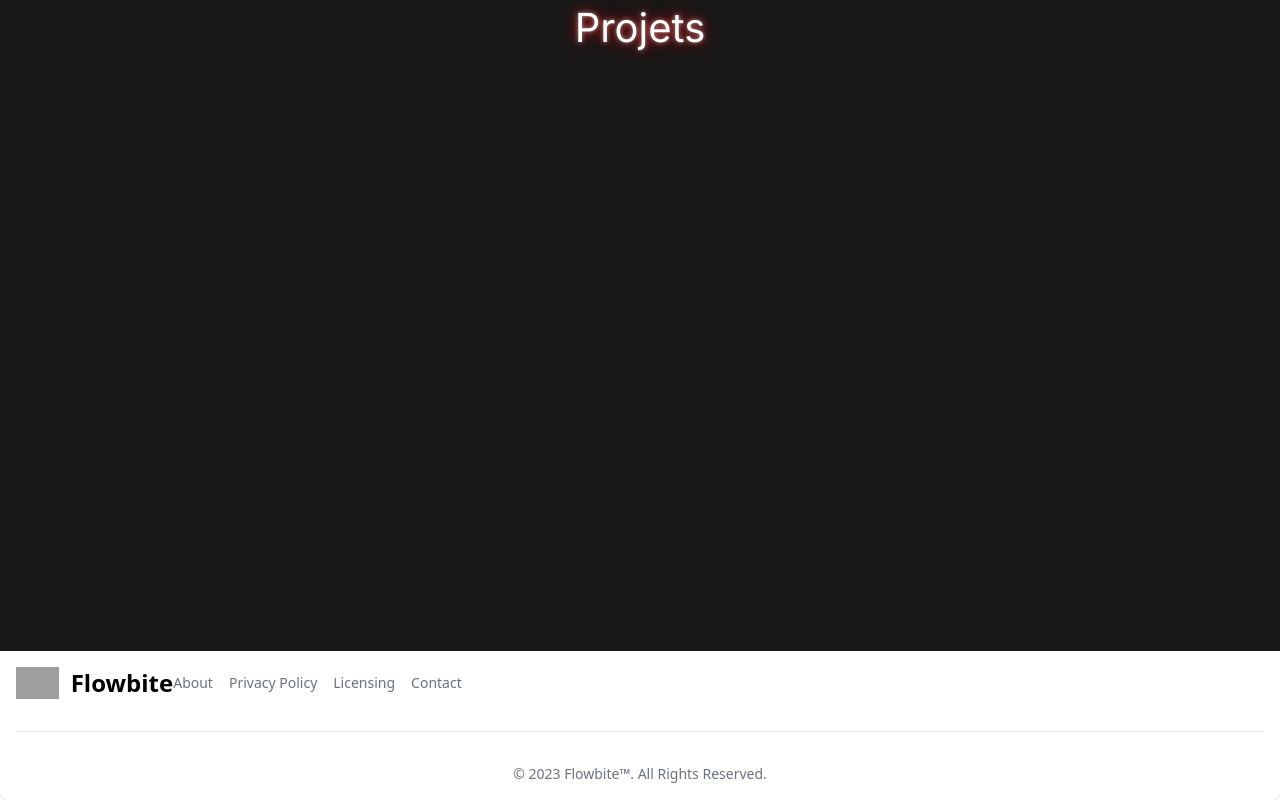
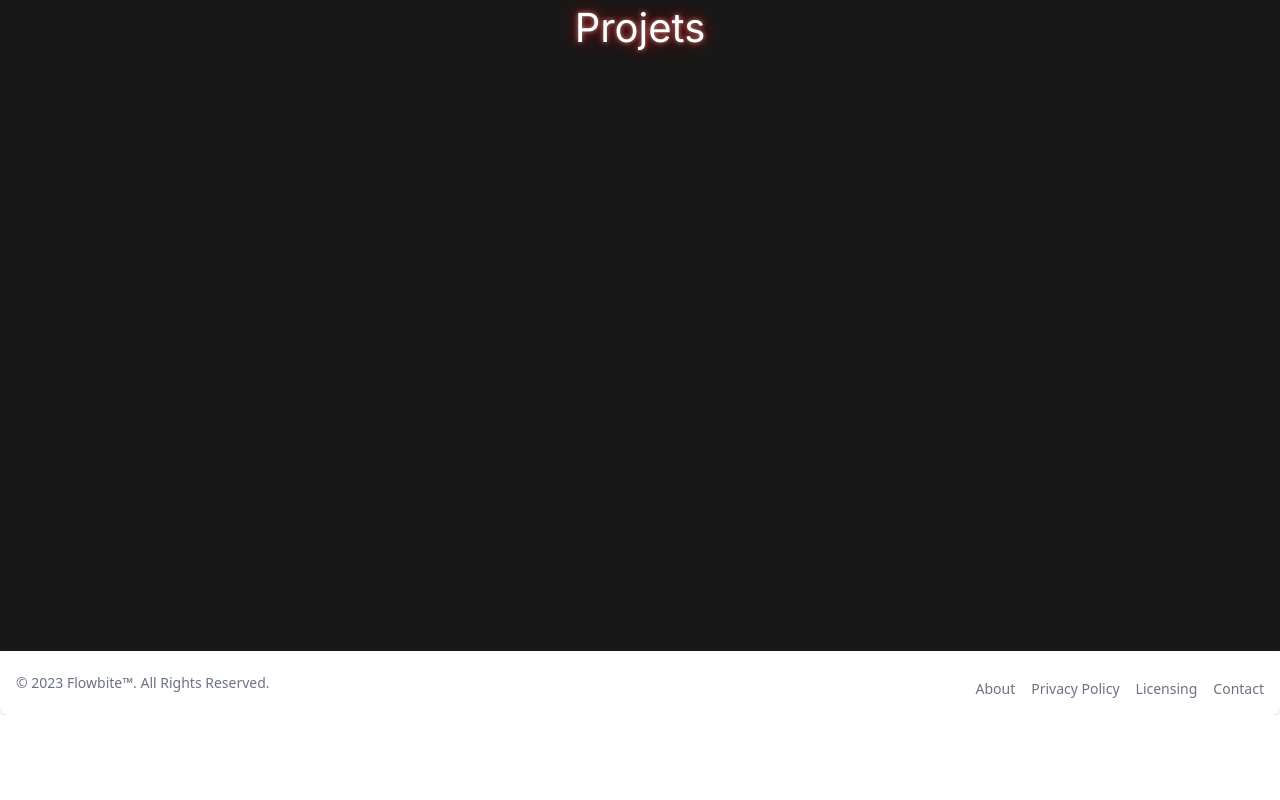
Before and after one commit to Charl2fde/PortfolioNext, a Next.js app in the folder portoflionext/: page / in a window 1280 px wide. Shown: the part 2709-3509 px from the top of the page. After the commit the page ends 3424 px from the top, so only its background shows below. Built offline with nearby package versions, Linux system fonts and the light colour scheme; grey boxes are pictures that could not be loaded.

Commit message:
footer changé

```diff
--- a/portoflionext/src/components/footer/footer.tsx
+++ b/portoflionext/src/components/footer/footer.tsx
@@ -4,18 +4,11 @@
 
 const Footer = () => {
     return (
-
-
-
-
-<footer className="bg-white rounded-lg shadow dark:bg-gray-900 m-4">
-    <div className="w-full max-w-screen-xl mx-auto p-4 md:py-8">
-        <div className="sm:flex sm:items-center sm:justify-between">
-            <a href="https://flowbite.com/" className="flex items-center mb-4 sm:mb-0 space-x-3 rtl:space-x-reverse">
-                <img src="https://flowbite.com/docs/images/logo.svg" className="h-8" alt="Flowbite Logo" />
-                <span className="self-center text-2xl font-semibold whitespace-nowrap dark:text-white">Flowbite</span>
-            </a>
-            <ul className="flex flex-wrap items-center mb-6 text-sm font-medium text-gray-500 sm:mb-0 dark:text-gray-400">
+        <footer className="bg-white rounded-lg shadow m-4 dark:bg-gray-800">
+            <div className="w-full mx-auto max-w-screen-xl p-4 md:flex md:items-center md:justify-between">
+                <span className="text-sm text-gray-500 sm:text-center dark:text-gray-400">© 2023 <a href="https://flowbite.com/" className="hover:underline">Flowbite™</a>. All Rights Reserved.
+                </span>
+                <ul className="flex flex-wrap items-center mt-3 text-sm font-medium text-gray-500 dark:text-gray-400 sm:mt-0">
                     <li>
                         <a href="#" className="hover:underline me-4 md:me-6">About</a>
                     </li>
@@ -30,14 +23,7 @@
                     </li>
                 </ul>
             </div>
-        <hr className="my-6 border-gray-200 sm:mx-auto dark:border-gray-700 lg:my-8" />
-        <span className="block text-sm text-gray-500 sm:text-center dark:text-gray-400">© 2023 <a href="https://flowbite.com/" className="hover:underline">Flowbite™</a>. All Rights Reserved.</span>
-    </div>
         </footer>
-
-
-
-
     );
 };
 
```
Lines whose indentation alone changed are shown as unchanged.
